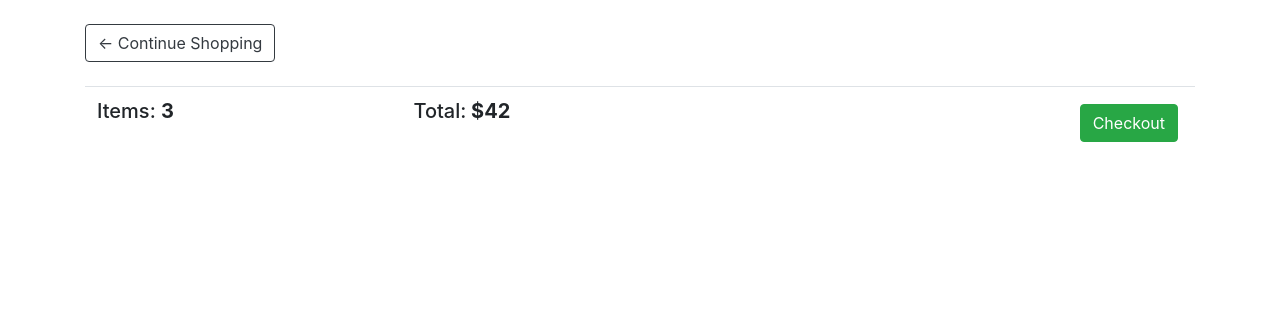
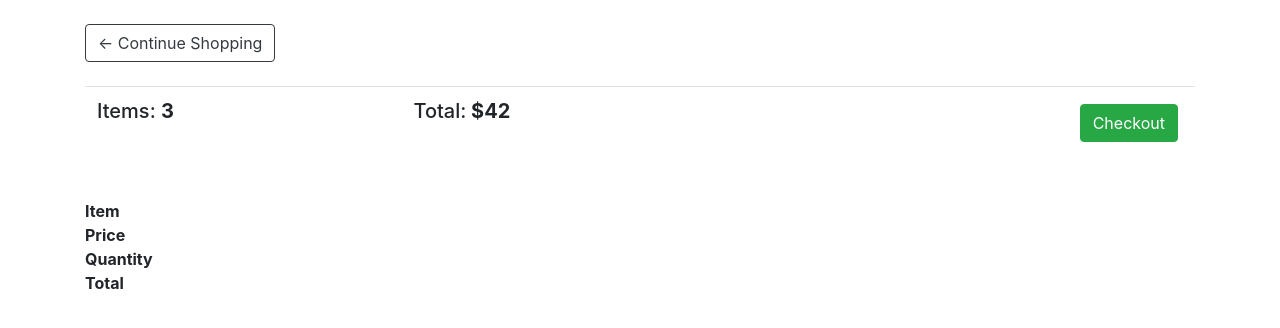
Before and after one commit to FGacheru/eDuka-shop, a Django app: page /cart/ in a window 1280 px wide. Shown: the part 57-385 px from the top of the page. Run offline with Django 3.2, Linux system fonts and the light colour scheme; lists and menus that the app fills with data are empty; some libraries are stand-ins or nearby versions.

Commit message:
add table with Items,price,Quantity and Total amount in the checkout template

```diff
--- a/eDuka/templates/all-store/cart.html
+++ b/eDuka/templates/all-store/cart.html
@@ -22,7 +22,18 @@
         </div>
 
         <br>
+        <div class="box-element">
+            <div class="cart-row">
+                <div style="flex:2"></div>
+                <div style="flex:2"><strong>Item</strong></div>
+                <div style="flex:1"><strong>Price</strong></div>
+                <div style="flex:1"><strong>Quantity</strong></div>
+                <div style="flex:1"><strong>Total</strong></div>
+            </div>
 
+
+
+        </div>
     </div>
 </div>
 {% endblock %}
```
